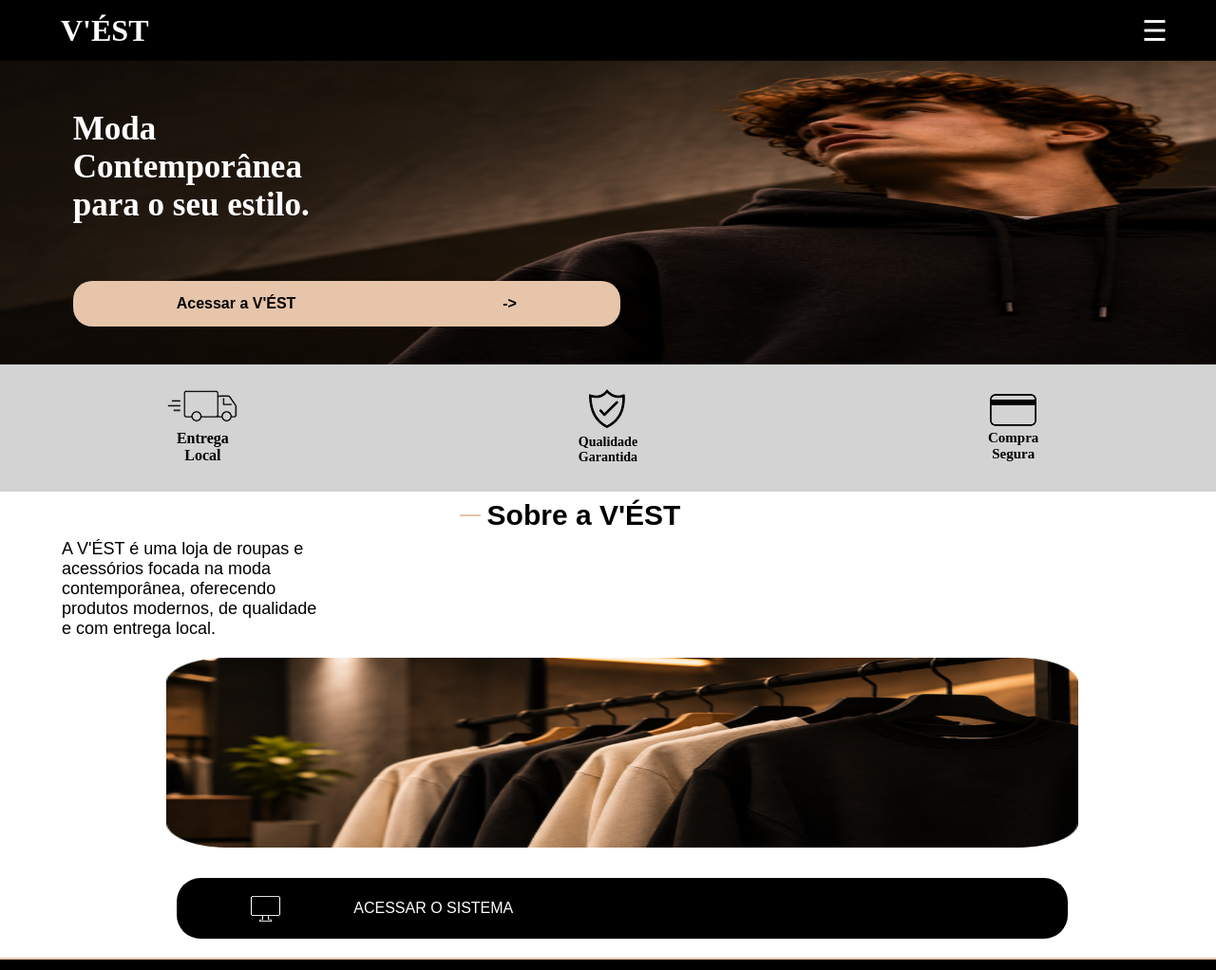
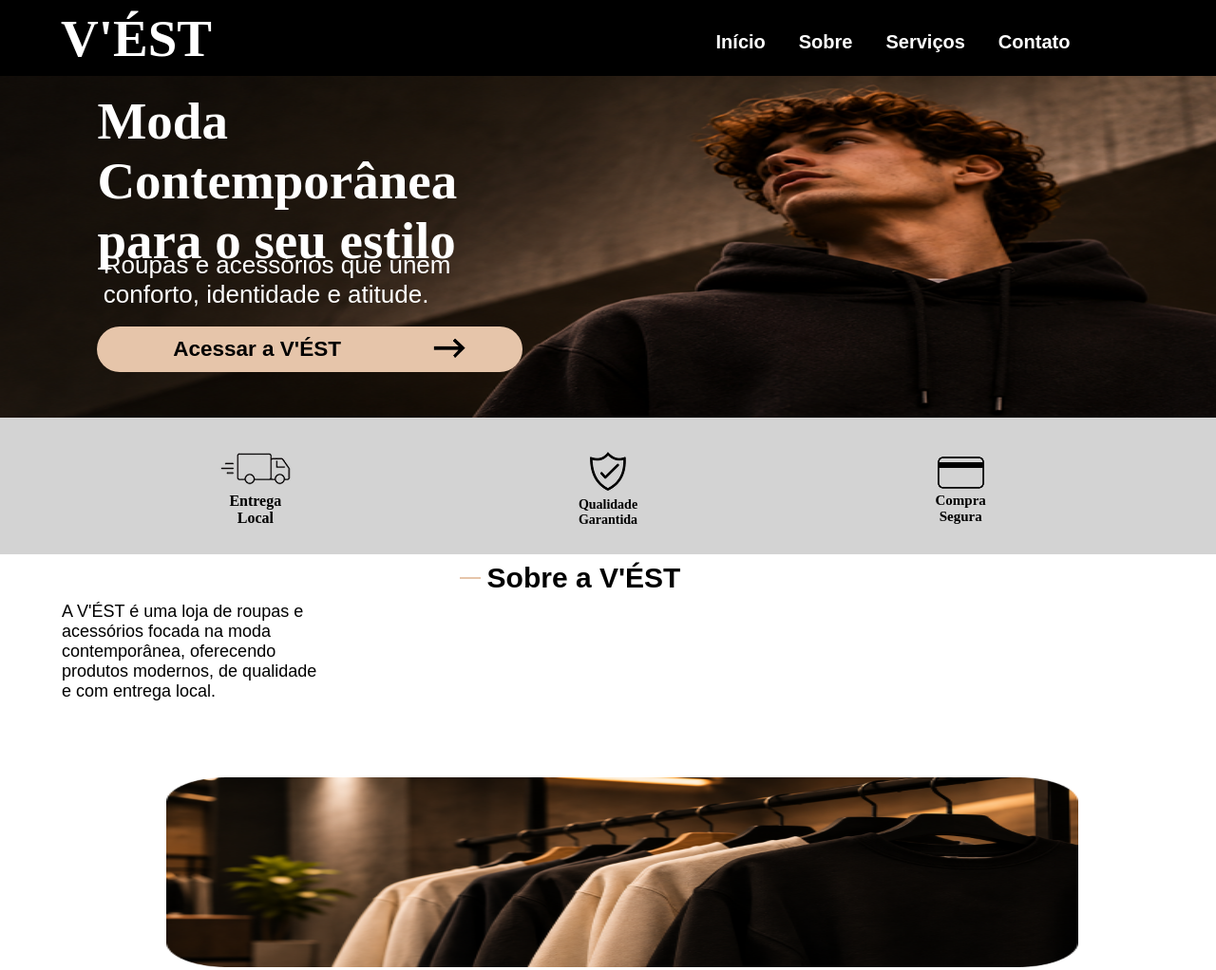
Before and after one commit to gabrielmpc-lab/projeto-integrado, a plain HTML site: page index.html in a window 1280 px wide. Shown: the top 1022 px of the page at 95% size. Drawn offline with Linux system fonts and the light colour scheme.

Commit message:
Começada a estrutura responsiva para Ipad Mini

```diff
--- a/index.html
+++ b/index.html
@@ -9,6 +9,13 @@
 <body>
         <div class="cabecalho">
             <h1 class="nome">V'ÉST</h1>
+
+            <div class="menuu">
+                <a href="#inicio"><p>Início</p></a>
+                <a href="#sobre"><p>Sobre</p></a>
+                <a href="#serviços"><p>Serviços</p></a>
+                <a href="#contato"><p>Contato</p></a>
+            </div>
 <!-- Menu hambúrguer -->
 <details class="menu">
     <summary>☰</summary>
@@ -25,14 +32,21 @@
 <!-- Estrutura normal do site -->
     <div id="inicio" class="iniiio">
         <img class="imagem1" src="imagem_header.png" alt="Imagem">
+        <img class="imagem2" src="image 2.png" alt="Imagem">
     <div class="texto1">
         <p>Moda</p>
         <p>Contemporânea</p>
-        <p>para o seu estilo.</p>
+        <p>para o seu estilo</p>
     </div>
+
+    <div class="texto2">
+        <p>Roupas e acessórios que unem </p>
+        <p>conforto, identidade e atitude.</p>
+    </div>
+
     <div class="acessar_vest">
-        <a href="youtube.com">Acessar a V'ÉST</a>
-        <p>-></p>
+        <a class="acessar_texto" href="https://www.youtube.com/">Acessar a V'ÉST</a>
+        <a href="https://www.youtube.com/"><img class="seta" src="setinha.png" alt="->"></a>
     </div>
     </div>
 
--- a/style.css
+++ b/style.css
@@ -18,6 +18,7 @@ a{
 }
 
 .menu {
+    display: block;
     position: relative;
     width: fit-content;
     right: 4vw;
@@ -272,3 +273,118 @@ a{
 .twit{
     height: 25px;
 }
+
+.imagem2{
+    display: none;
+}
+.menuu{
+    display: none;
+}
+.texto2{
+    display: none;
+}
+
+@media screen and (min-width: 768px) {
+
+    .menu{
+        display: none;
+    }
+    .menuu{
+        display: flex;
+        flex-direction: row;
+        gap: 35px;
+        position: relative;
+        right: 12vw;
+        top: 1vh;
+    }
+    .menuu a {
+        position: relative;
+        color: white;
+        text-decoration: none;
+        padding-bottom: 8px;
+        font-size: 20px;
+        font-weight: bold;
+        font-family: Arial, Helvetica, sans-serif;
+    }
+    .menuu a::after{
+        content: "";
+        position: absolute;
+        left: 0;
+        bottom: 0;
+        width: 0;
+        height: 2px;
+        background-color: #E6C5AA;
+        transition: width 0.3s ease;
+    }
+
+    /*quando a essão é selecionada*/
+    body:has(#inicio:target) .menuu a[href="#inicio"]::after,
+    body:has(#sobre:target) .menuu a[href="#sobre"]::after,
+    body:has(#serviços:target) .menuu a[href="#serviços"]::after,
+    body:has(#contato:target) .meunuu a[href="#contato"]::after {
+        width: 100%;
+    }
+
+    .cabecalho{
+        height: 10vh;
+    }
+    .nome{
+        font-size: 55px;
+    }
+
+    .imagem1{
+        display: none;
+    }
+    .imagem2{
+        display: flex;
+        margin-top: 10vh;
+        height: 100%;
+        width: 100%;
+    }
+
+    .iniiio{
+        height: 45vh;
+    }
+
+    .texto1{
+        font-size: 55px;
+        top: 12vh;
+        left: 8vw;
+    }
+    .texto2{
+        display: flex;
+        flex-direction: column;
+        position: absolute;
+        top: 33vh;
+        left: 8.5vw;
+        color: white;
+        font-size: 26px;
+        font-family: Arial, Helvetica, sans-serif;
+    }
+    .acessar_vest{
+        position: absolute;
+        top: 43vh;
+        left: 8vw;
+        width: 35%;
+        border-radius: 30px;
+        font-size: 22.5px;
+    }
+    .acessar_texto{
+        position: relative;
+        left: 2.5vw;
+    }
+    .seta{
+        position: relative;
+        left: 1vw;
+        top: 0.4vh;
+        width: 80px;
+    }
+
+    .servicos{
+        margin-top: 10vh;
+        justify-content: center;
+        align-items: center;
+    }
+
+
+}
```
Also changed, not shown: image 2.png (added), setinha.png (added).
